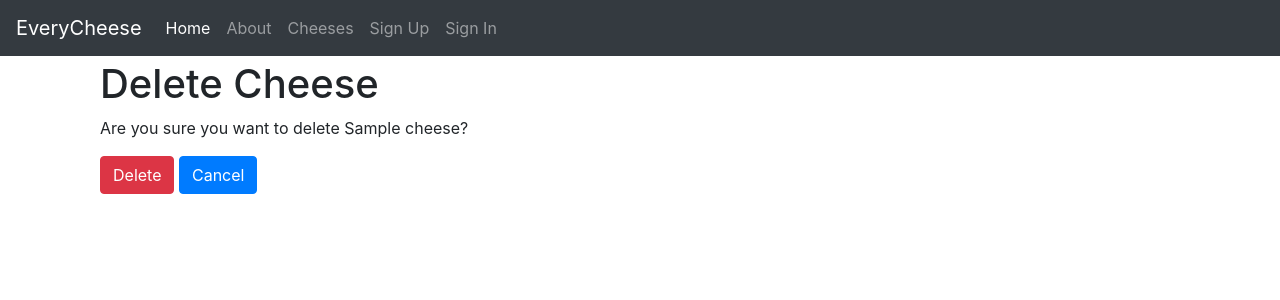
After one commit to kalyanmaram/everycheese, a Django app: a page that uses everycheese/templates/cheeses/cheese_confirm_delete.html in a window 1280 px wide. The commit adds this page. Shown: the top 300 px of the page. Run offline with Django 3.2, Linux system fonts and the light colour scheme; tables that the repository leaves empty hold one stand-in row (values such as "Sample post"); some libraries are stand-ins or nearby versions.

Commit message:
develope delete feature

```diff
--- a/everycheese/cheeses/urls.py
+++ b/everycheese/cheeses/urls.py
@@ -18,4 +18,10 @@ urlpatterns = [
         view=views.CheeseDetailView.as_view(),
         name='detail'
     ),
+    path(
+        route='<slug:slug>/delete/',
+        view=views.CheeseDeleteView.as_view(),
+        name='delete'
+    ),
+
 ]
--- a/everycheese/cheeses/views.py
+++ b/everycheese/cheeses/views.py
@@ -1,5 +1,6 @@
 from django.shortcuts import render
-from django.views.generic import ListView, DetailView,CreateView
+from django.urls import reverse_lazy
+from django.views.generic import ListView, DetailView,CreateView,DeleteView
 from .models import Cheese
 
 import logging
@@ -28,3 +29,8 @@ class CheeseCreateView(CreateView):
         'firmness',
         'country_of_origin',
     ]
+
+class CheeseDeleteView(DeleteView):
+    model = Cheese
+    templare_name = '../templates/cheeses/cheese_confirm_delete.html'
+    success_url = reverse_lazy("cheeses:list")
--- /dev/null
+++ b/everycheese/templates/cheeses/cheese_confirm_delete.html
@@ -0,0 +1,14 @@
+{% extends "base.html" %}
+{% block title %}Delete Cheese{% endblock title %}
+
+{% block content %}
+<div class="container">
+    <h1>Delete Cheese</h1>
+    <p>Are you sure you want to delete {{ object.name }}?</p>
+    <form method="POST">
+        {% csrf_token %}
+        <button class="btn btn-danger" type="submit">Delete</button>
+        <a href="{% url 'cheeses:detail' object.slug %}" class="btn btn-primary">Cancel</a>
+    </form>
+</div>
+{% endblock content %}
--- a/everycheese/templates/cheeses/cheese_list.html
+++ b/everycheese/templates/cheeses/cheese_list.html
@@ -8,6 +8,7 @@
         <tr>
             <th>Cheese</th>
             <th>Country</th>
+            <th>Commands</th>
         </tr>
     </thead>
     <tbody>
@@ -15,6 +16,9 @@
         <tr>
             <td><a href="{% url 'cheeses:detail' cheese.slug %}">{{ cheese.name }}</a></td>
             <td>{{ cheese.country_of_origin.name|default:"N/A" }}</td>
+            <td>
+                <a href="{% url 'cheeses:delete' cheese.slug %}">Delete</a>
+            </td>
         </tr>
         {% endfor %}
     </tbody>
```
